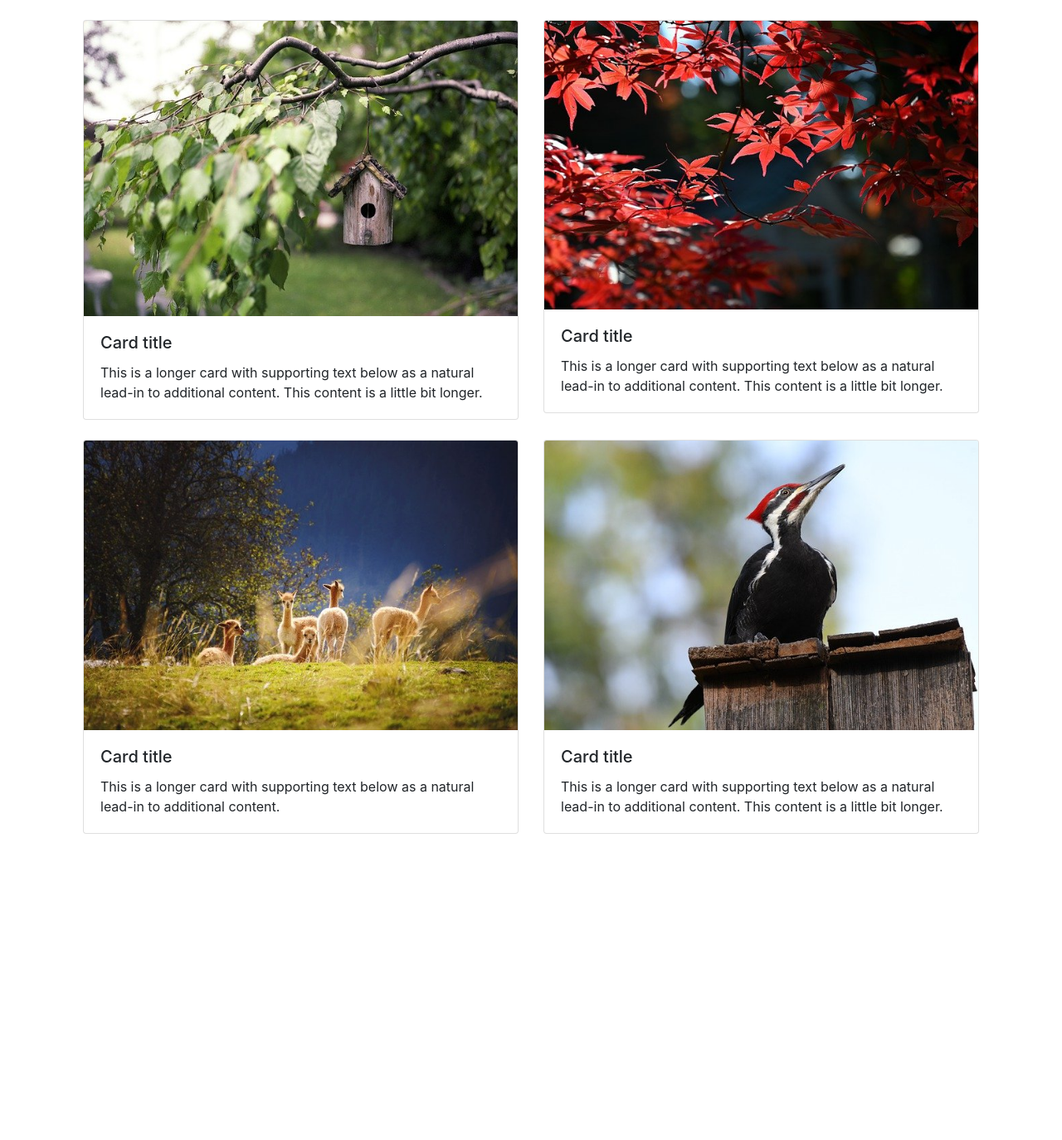
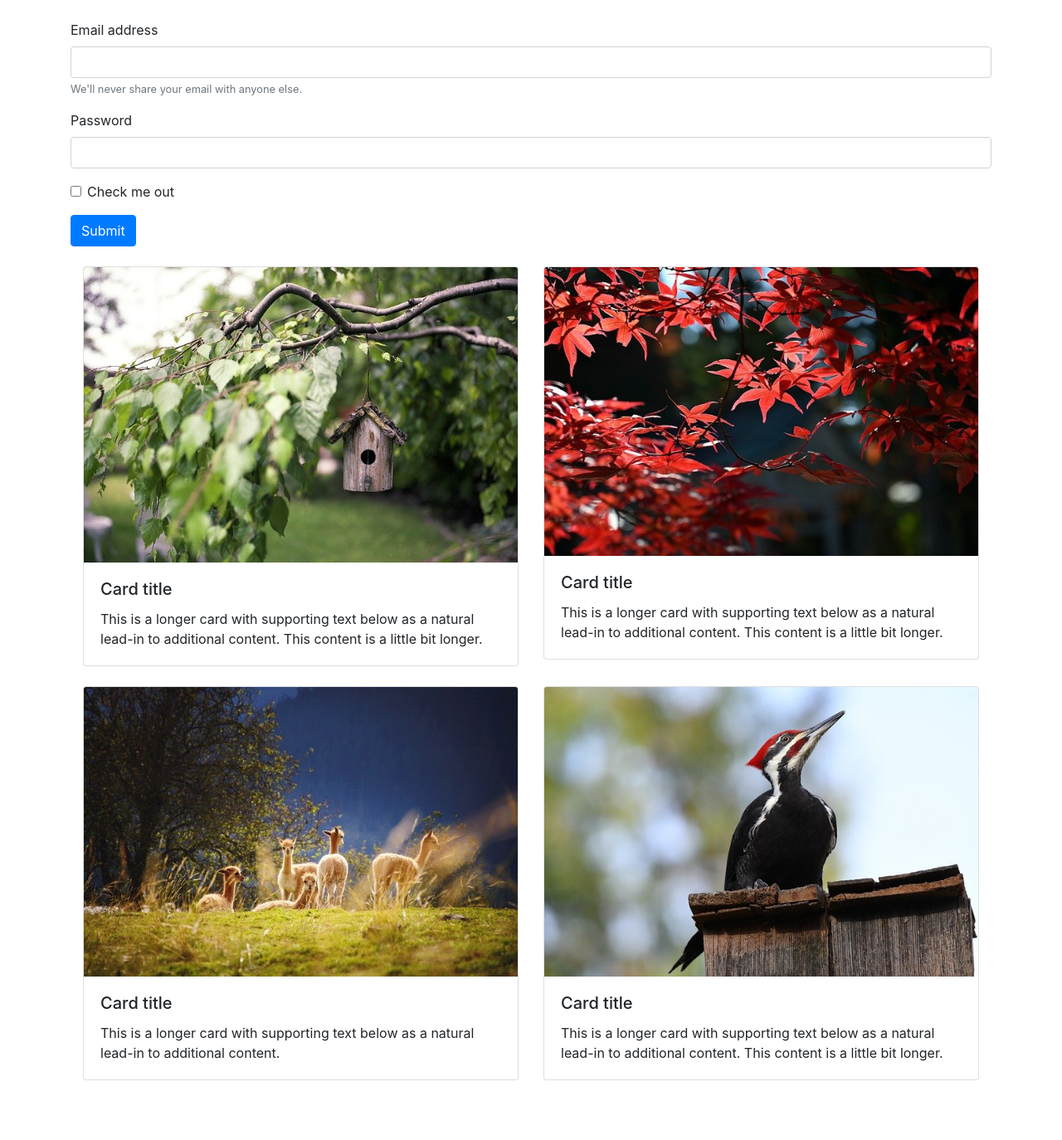
Before and after one commit to Phantom586/GitFuncTest, a Django app: template GitDemo/BaseApp/templates/BaseApp/third.html in a window 1280 px wide. Shown: the part 56-1430 px from the top of the page at 83% size. Before the commit the page ends 1061 px from the top, so only its background shows below. Run offline with Django 3.2, Linux system fonts and the light colour scheme; the template is opened without the code that fills it, so the values that code supplies are empty.

Commit message:
Updates - 1 - added form in third.html

```diff
--- a/GitDemo/BaseApp/templates/BaseApp/third.html
+++ b/GitDemo/BaseApp/templates/BaseApp/third.html
@@ -6,6 +6,24 @@
     {% endblock %}
 
     {% block content %}
+    <div class="container mt-4">
+      <form>
+          <div class="form-group">
+            <label for="exampleInputEmail1">Email address</label>
+            <input type="email" class="form-control" id="exampleInputEmail1" aria-describedby="emailHelp">
+            <small id="emailHelp" class="form-text text-muted">We'll never share your email with anyone else.</small>
+          </div>
+          <div class="form-group">
+            <label for="exampleInputPassword1">Password</label>
+            <input type="password" class="form-control" id="exampleInputPassword1">
+          </div>
+          <div class="form-group form-check">
+            <input type="checkbox" class="form-check-input" id="exampleCheck1">
+            <label class="form-check-label" for="exampleCheck1">Check me out</label>
+          </div>
+          <button type="submit" class="btn btn-primary">Submit</button>
+        </form>
+  </div>
         <div class="container mt-4">
         <div class="container mt-4 mb-5">
             <div class="row row-cols-1 row-cols-md-2">
```
